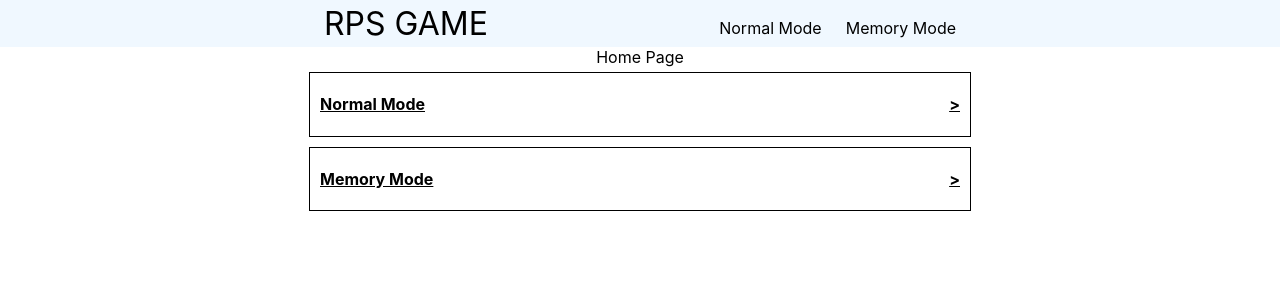
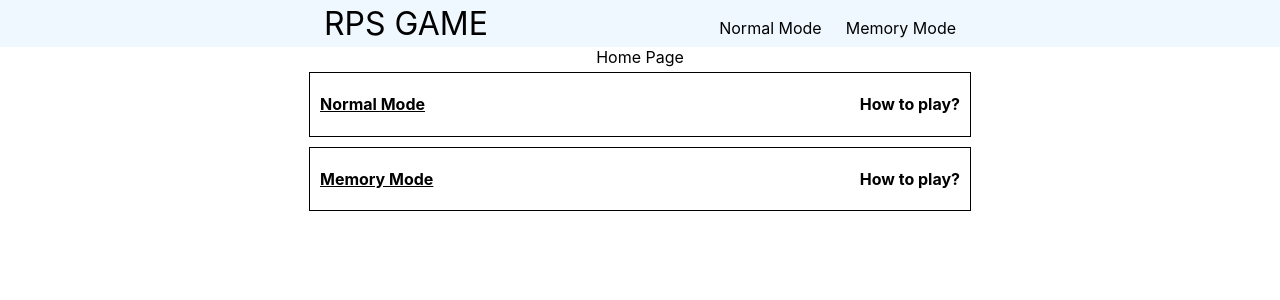
Before and after one commit to kairaa/1030510099_BS441_WebYazilimGelistirme, a React (Create React App) app: page / in a window 1280 px wide. Shown: the top 300 px of the page. Built offline with nearby package versions, Linux system fonts and the light colour scheme.

Commit message:
Alert deleted from NormalMode, added to Home Page

```diff
--- a/src/components/GameMods/NormalMode.jsx
+++ b/src/components/GameMods/NormalMode.jsx
@@ -74,11 +74,7 @@ export const NormalMode = () => {
     }
   };
 
-  return pcScore == 10 ? (
-    <MyAlert msg="You Lose" icon="error"></MyAlert>
-  ) : score == 10 ? (
-    <MyAlert msg="You Win" icon="success"></MyAlert>
-  ) : (
+  return (
     <div
       style={{
         display: "flex",
--- /dev/null
+++ b/src/components/HomePage/InfoAlert.jsx
@@ -0,0 +1,16 @@
+import Swal from "sweetalert2";
+import withReactContent from "sweetalert2-react-content";
+import { useNavigate } from "react-router-dom";
+import { useCallback } from "react";
+
+export const InfoAlert = (props) => {
+  const MySwal = withReactContent(Swal);
+  return MySwal.fire({
+    title: props.modeName,
+    text: props.modeText,
+    icon: "info",
+    showCancelButton: false,
+    confirmButtonColor: "#3085d6",
+    confirmButtonText: "Yes",
+  });
+};
--- a/src/components/HomePage/ModeCard.jsx
+++ b/src/components/HomePage/ModeCard.jsx
@@ -1,14 +1,11 @@
 import { Link } from "react-router-dom";
+import { InfoAlert } from "./InfoAlert";
+import Swal from "sweetalert2";
+import withReactContent from "sweetalert2-react-content";
 
 export const ModeCard = (props) => {
+  const MySwal = withReactContent(Swal);
   return (
-    <Link
-      style={{
-        textDecoriton: "none",
-        color: "black",
-      }}
-      to={props.to}
-    >
     <div
       style={{
         display: "flex",
@@ -19,9 +16,29 @@ export const ModeCard = (props) => {
         margin: "5px 0",
       }}
     >
+      <Link
+        style={{
+          textDecoriton: "none",
+          color: "black",
+        }}
+        to={props.to}
+      >
         <h4>{props.name}</h4>
-        <h4>{">"}</h4>
+      </Link>
+      <h4
+        onClick={() => {
+          MySwal.fire({
+            title: props.name,
+            text: "There will be text to explain how user play mods (text will come from props)",
+            icon: "info",
+            showCancelButton: false,
+            confirmButtonColor: "#3085d6",
+            confirmButtonText: "Yes",
+          });
+        }}
+      >
+        {"How to play?"}
+      </h4>
     </div>
-    </Link>
   );
 };
```
Lines whose indentation alone changed are shown as unchanged.
